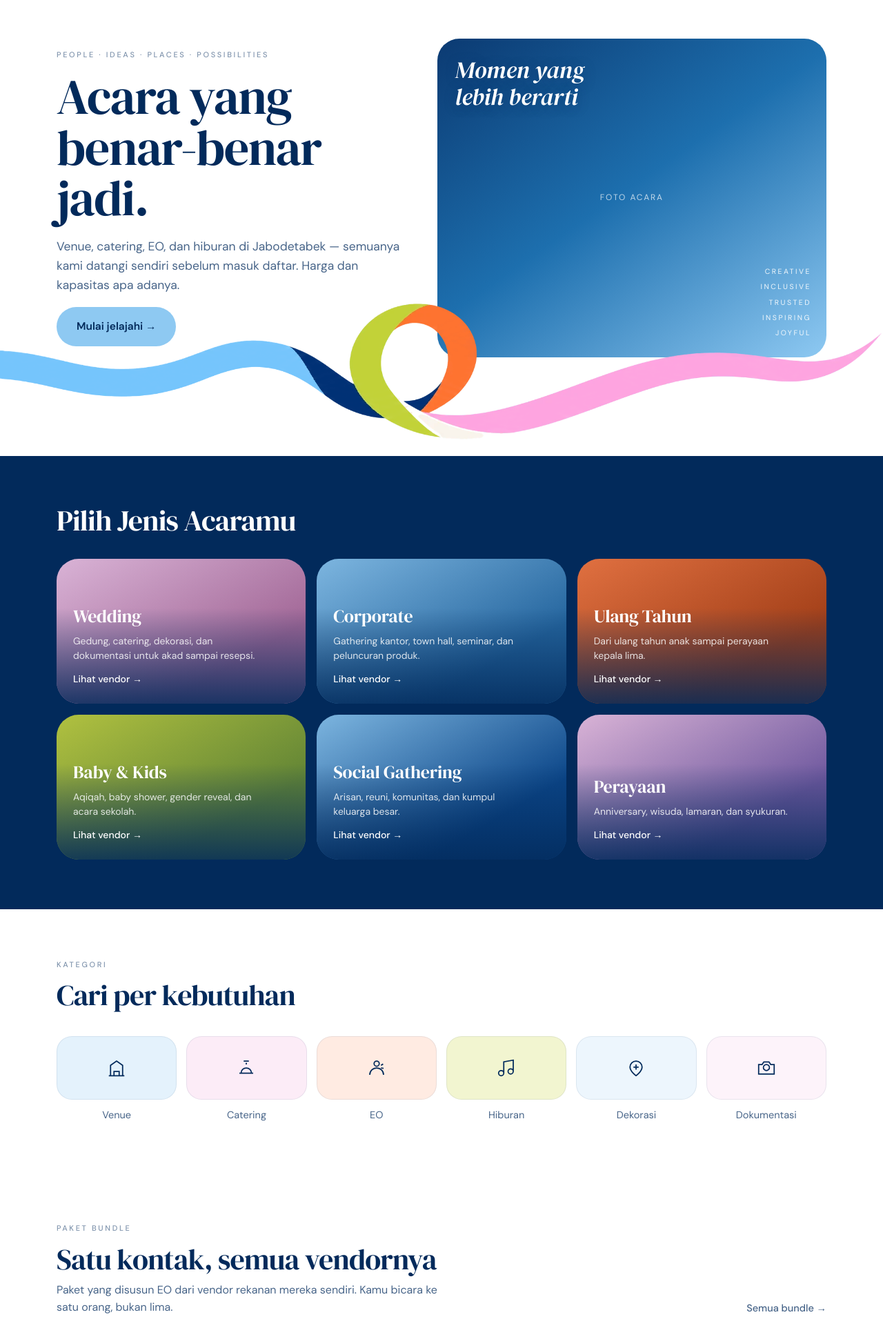
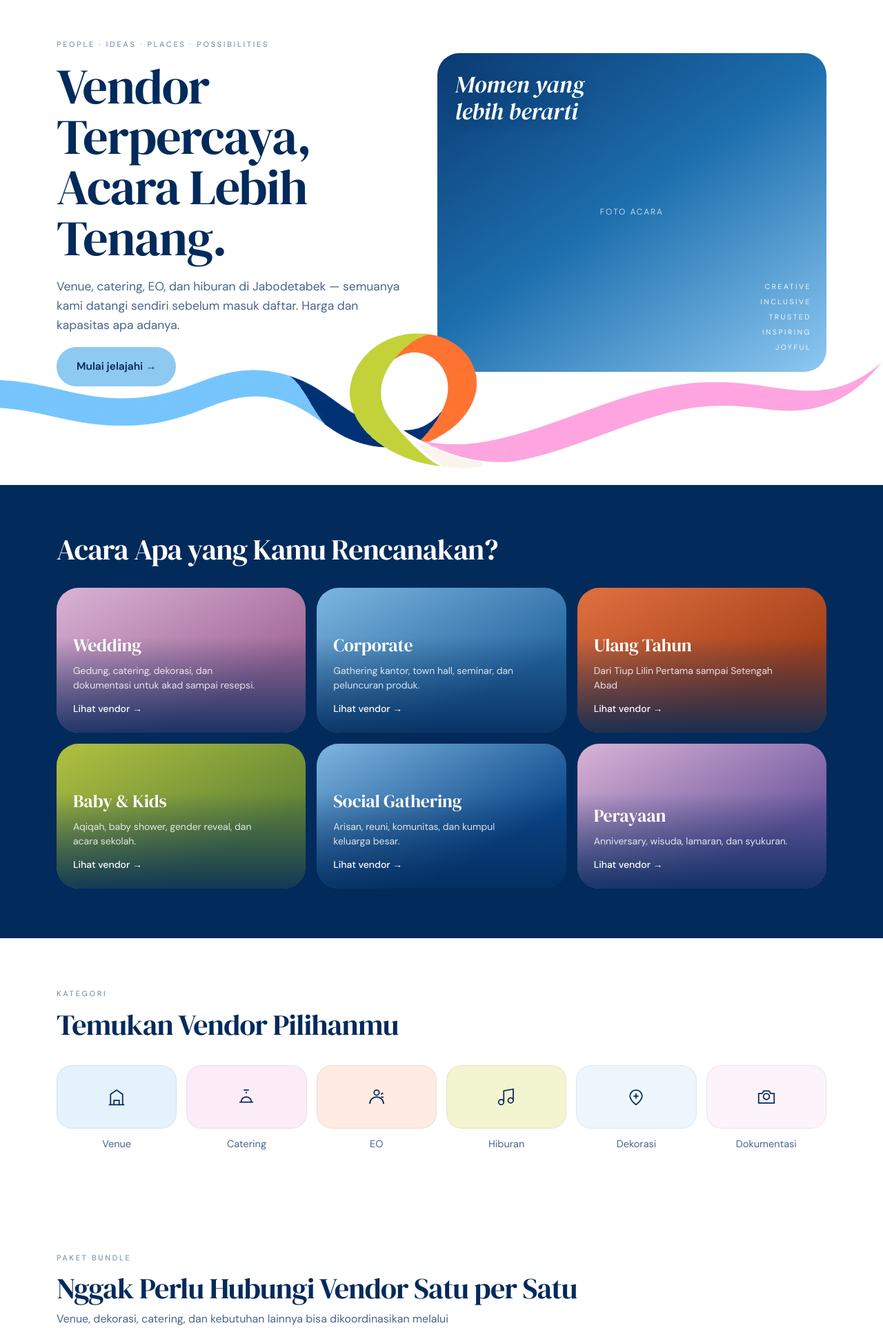
Before and after one commit to sierraleonez/kamalan-wireframe, a Laravel app: page / in a window 1280 px wide. Shown: the part 69-1994 px from the top of the page at 69% size. Run offline with Laravel 12, Linux system fonts and the light colour scheme; data comes from the database, SQL or seed files in the repository; data that the repository does not hold is empty; style sheets or scripts are compiled from the project's sources; some libraries are stand-ins or nearby versions.

Commit message:
Update home page headings and copy
Co-Authored-By: Claude Opus 5.5 <noreply@anthropic.com>

```diff
--- a/resources/views/pages/home.blade.php
+++ b/resources/views/pages/home.blade.php
@@ -6,7 +6,7 @@
   <div class="hero-grid">
     <div class="hero-copy">
       <p class="eyebrow">People · Ideas · Places · Possibilities</p>
-      <h1 class="display">Acara yang<br>benar-benar<br>jadi.</h1>
+      <h1 class="display">Vendor Terpercaya,<br>Acara Lebih Tenang.</h1>
       <p class="lead">Venue, catering, EO, dan hiburan di Jabodetabek — semuanya kami datangi sendiri sebelum masuk daftar. Harga dan kapasitas apa adanya.</p>
       <a class="btn btn-navy" href="#branch">Mulai jelajahi →</a>
     </div>
@@ -26,7 +26,7 @@
 {{-- OCCASIONS --}}
 <section class="occ-band" id="branch">
 <div class="shell sec">
-  <div class="sec-head"><h2 class="display">Pilih Jenis Acaramu</h2></div>
+  <div class="sec-head"><h2 class="display">Acara Apa yang Kamu Rencanakan?</h2></div>
   <div class="occs">
     @foreach ($p['occasions'] as $o)
       <a class="occ {{ $o['tone'] }}{{ $o['image'] ? ' has-img' : '' }}" href="{{ $o['href'] }}" wire:navigate>
@@ -42,14 +42,14 @@
 
 {{-- CATEGORIES --}}
 <div class="shell sec">
-  <x-sec-head eyebrow="Kategori" title="Cari per kebutuhan" />
+  <x-sec-head eyebrow="Kategori" title="Temukan Vendor Pilihanmu" />
   <x-cats :items="$p['cats']" />
 </div>
 
 {{-- BUNDLES --}}
 <div class="shell sec" id="bundle">
-  <x-sec-head eyebrow="Paket bundle" title="Satu kontak, semua vendornya"
-    intro="Paket yang disusun EO dari vendor rekanan mereka sendiri. Kamu bicara ke satu orang, bukan lima."
+  <x-sec-head eyebrow="Paket bundle" title="Nggak Perlu Hubungi Vendor Satu per Satu"
+    intro="Venue, dekorasi, catering, dan kebutuhan lainnya bisa dikoordinasikan melalui satu EO dalam paket yang lebih praktis."
     more="Semua bundle →" more-href="/bundle" />
   <x-row :items="$p['bundles']" />
 </div>
```
Also changed, not shown: tests/Feature/SiteTest.php (+2 -2 lines), resources/data/catalog.json.
